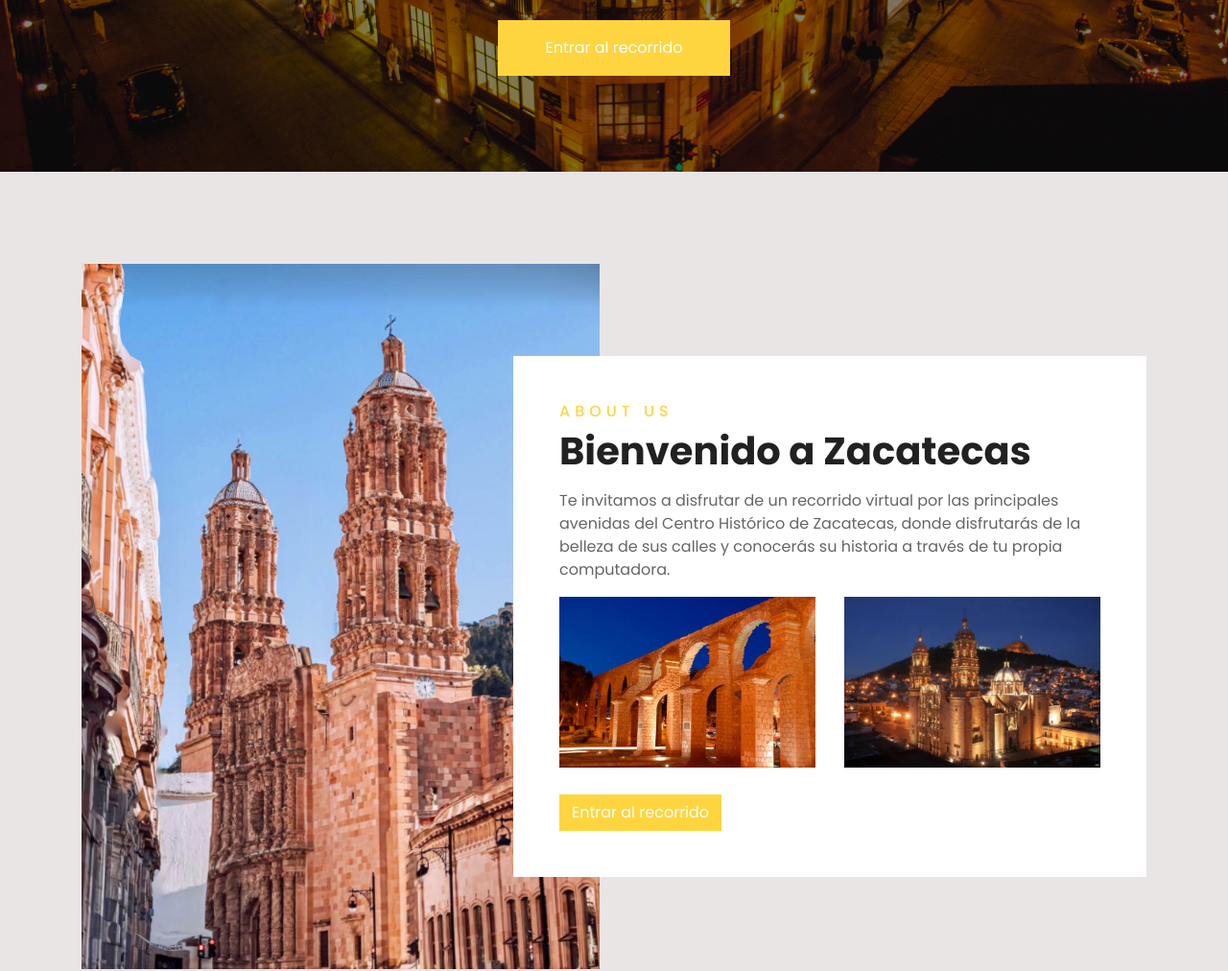
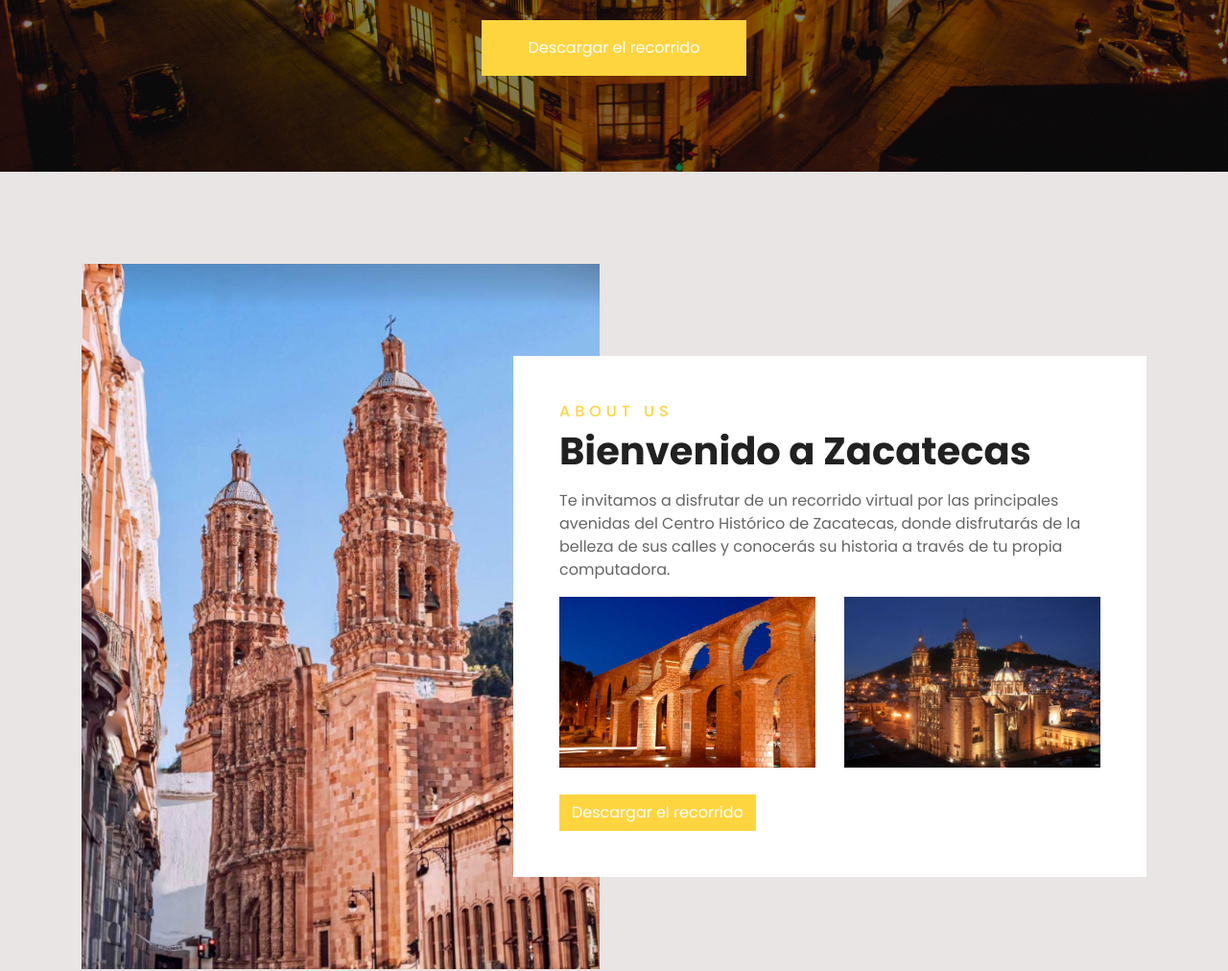
Before and after one commit to noraarellano/Recorrido-Virtual-de-Zacatecas-WEB-PAGE, a plain HTML site: page Index.html in a window 1280 px wide. Shown: the part 294-1306 px from the top of the page at 96% size. Drawn offline with nearby package versions, Linux system fonts and the light colour scheme.

Commit message:
Entrar --> Descargar

```diff
--- a/Index.html
+++ b/Index.html
@@ -62,7 +62,7 @@
                         <div class="p-3" style="max-width: 900px;">
                             <h1 class="display-4 text-white mb-md-4">Descubre Zacatecas</h1>
                             <h6 class="text-white text-uppercase mb-md-3">Una experiencia fuera de lo <br> común para conocer esta mágica <br> cuidad.</h6>
-                            <a href="Despedida.html" class="btn btn-primary py-md-3 px-md-5 mt-2">Entrar al recorrido</a>
+                            <a href="Despedida.html" class="btn btn-primary py-md-3 px-md-5 mt-2">Descargar el recorrido</a>
                         </div>
                     </div>
                 </div>
@@ -72,7 +72,7 @@
                         <div class="p-3" style="max-width: 900px;">
                             <h2 class="display-4 text-white mb-md-4">Descubre Zacatecas</h2>
                             <h6 class="text-white text-uppercase mb-md-3">Una experiencia fuera de lo <br> común para conocer esta mágica <br> cuidad.</h6>
-                            <a href="Despedida.html" class="btn btn-primary py-md-3 px-md-5 mt-2">Entrar al recorrido</a>
+                            <a href="Despedida.html" class="btn btn-primary py-md-3 px-md-5 mt-2">Descargar el recorrido</a>
                         </div>
                     </div>
                 </div>
@@ -114,7 +114,7 @@
                                 <img class="img-fluid" src="img/catedral de zac.jpg" alt="">
                             </div>
                         </div>
-                        <a href="Despedida.html" class="btn btn-primary mt-1">Entrar al recorrido</a>
+                        <a href="Despedida.html" class="btn btn-primary mt-1">Descargar el recorrido</a>
                     </div>
                 </div>
             </div>
```
